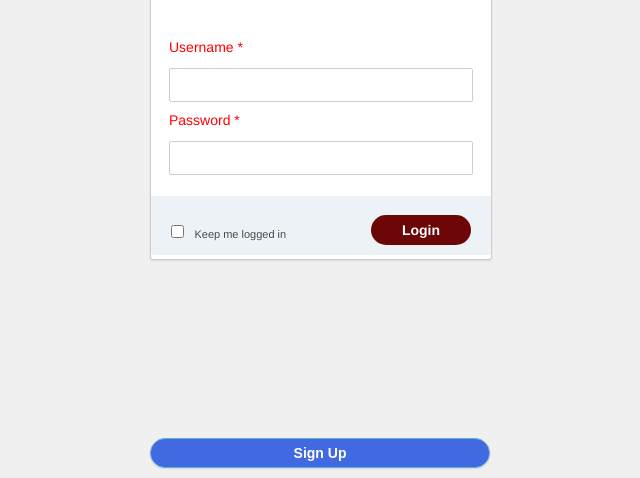
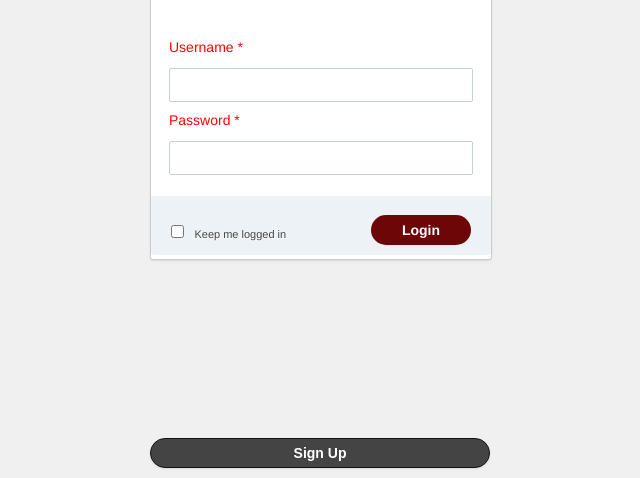
Before and after one commit to abmercy035/formValidation, a plain HTML site: page public/index.html in a window 1280 px wide. Shown: the part 322-800 px from the top of the page, without its empty margins (320-960 px from the left). Drawn offline with Linux system fonts and the light colour scheme.

Commit message:
sytle : changed the form switcher btn

```diff
--- a/public/index.html
+++ b/public/index.html
@@ -141,9 +141,10 @@
       color: #fff;
       /*IE fallback*/
       border-radius: 30px;
-      border: 1px solid #66add6;
+      border: 1px solid #121314;
       cursor: pointer;
-      background-color: royalblue;
+      background-color:rgb(68, 68, 68);
+
     }
 
     .none {
```
